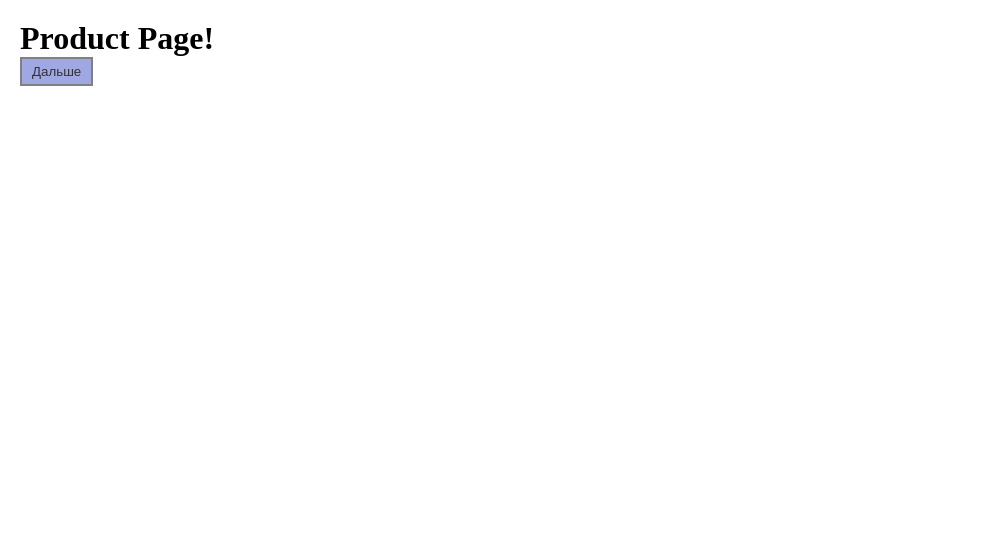
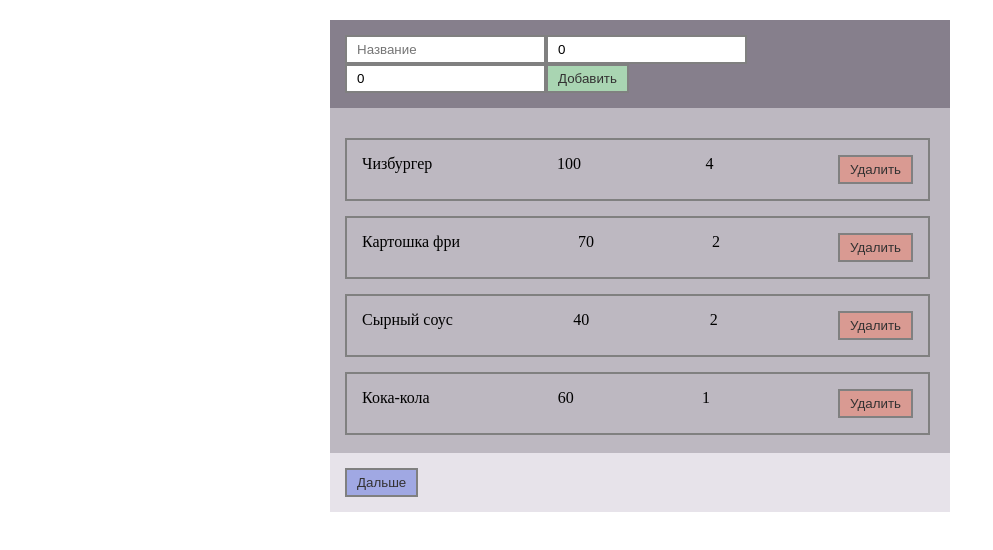
Before and after one commit to AlexxxMaxxx/Tasks_OVP, a Vue app: page /products in a window 1280 px wide. Shown: the top 550 px of the page, without its empty margins (0-993 px from the left). Built offline with nearby package versions, Linux system fonts and the light colour scheme.

Commit message:
Implement adding products

```diff
--- a/src/App.vue
+++ b/src/App.vue
@@ -16,4 +16,44 @@
 .app {
 	padding: 20px;
 }
+/*потом перенести в отдельный файл со стилями.scss*/
+.persons__body, .products__body {
+	width: 50%;
+	height: 100%;
+	min-height: 400px;
+	margin: 0 auto;
+	background-color: rgba(192, 172, 172, 0.349);
+
+	display: flex;
+	flex-direction: column;
+	justify-content: space-between;
+}
+
+.header {
+	padding: 15px;
+	background-color: rgb(134, 127, 140);
+}
+.content {
+	/* при добавлении scss сделать, чтобы высота изменялась от
+	кол-ва элементов */
+	padding: 15px;
+	background-color: rgb(189, 184, 193);
+}
+.footer {
+	padding: 15px;
+	background-color: rgb(231, 227, 234);
+}
+.header-list {
+	margin-bottom: 15px;
+}
+.content-list{
+	width: 100%;
+	height: 300px; /* сделать вычисляемой, чтобы не обрезались item */
+	overflow-y: scroll;
+ /* изменить стили скролла */
+}
+.content-list > * {
+	border: 2px solid grey;
+	margin: 0px 5px 15px 0px;
+}
 </style>
--- a/src/components/PersonForm.vue
+++ b/src/components/PersonForm.vue
@@ -1,6 +1,6 @@
 <template>
     <form class="person-form" @submit.prevent>
-        <app-input class="person-form__input input" v-model="person.name" type="text" placeholder="Имя"/>
+        <app-input class="person-form__input input" v-model="person.name" type="text" placeholder="Имя" />
         <app-button class="person-form__add-btn add-btn" @click="addPerson">Добавить</app-button>
     </form>
 </template>
@@ -17,7 +17,7 @@
     methods: {
         addPerson() {
             this.person.id = Date.now();
-            this.$emit("add", this.person);
+            this.$emit("addPerson", this.person);
             this.person = {
                 name: ""
             }
@@ -35,5 +35,4 @@
 .person-form__input {
     flex-grow: 1;
 }
-
 </style>
--- a/src/components/PersonItem.vue
+++ b/src/components/PersonItem.vue
@@ -1,7 +1,7 @@
 <template>
     <div class="person-item">
         <div class="person-item__name">{{ person.name }}</div>
-        <app-button class="person-item__rmv-btn rmv-btn" @click="$emit('remove', person)">Удалить</app-button>
+        <app-button class="person-item__rmv-btn rmv-btn" @click="$emit('removePerson', person)">Удалить</app-button>
     </div>
 </template>
 
--- a/src/components/PersonList.vue
+++ b/src/components/PersonList.vue
@@ -1,17 +1,14 @@
 <template>
 	<div class="person-list">
-	<div class="person-list__header">
-			<h3 v-show="persons.length == false">Кто угощает?<br />Добавим кого-нибудь!</h3>
-			<h3 v-show="persons.length === 1"> {{ persons.length }} cытый пользователь</h3>
-			<h3 v-show="persons.length > 1 && persons.length < 5">{{ persons.length }} cытых пользователя</h3>
-			<h3 v-show="persons.length > 4">{{ persons.length }} cытых пользователей</h3>
+	<div class="person-list__header-list header-list">
+			<h3>{{ headerList }}</h3>
 	</div>
-	<div class="person-list__content">
+	<div class="person-list__content-list content-list">
 	<person
 				v-for="person in persons"
 				:person="person"
 				:key="person.id"
-				@remove="$emit('remove', person)"
+				@removePerson="$emit('removePerson', person)"
 			/>
 	</div>
 	</div>
@@ -21,6 +18,11 @@
 <script>
 import Person from './PersonItem.vue'
 export default {
+	data() {
+		return {
+			headerList: "" /*заменить потом на Кто угощает? Добавим кого-нибудь!*/
+		}
+	},
 	components: {
 		Person,
 	},
@@ -30,21 +32,31 @@
 			required: true,
 		},
 	},
+	updated() {
+		this.headerList = this.getHeaderList();
+	},
+	methods: {
+		getHeaderList() {
+			const amountPersons = this.persons.length;
+
+			if (amountPersons) {
+				if (amountPersons === 1) {
+					return amountPersons + " cытый пользователь!";
+				}
+				else if (amountPersons > 4) {
+					return amountPersons + " cытых пользователей!";
+				}
+				else {
+					return amountPersons + " cытых пользователя!";
+				}
+			}
+			else {
+				return "Кто угощает? Добавим кого-нибудь!";
+			}
+		}
+	}
 }
 </script>
 
 <style scoped>
-.person-list__header {
-	margin-bottom: 15px;
-}
-.person-list__content{
-	width: 100%;
-	height: 300px; /* сделать вычисляемой, чтобы не обрезались item */
-	overflow-y: scroll;
- /* изменить стили скролла */
-}
-.person-list__content > * {
-	border: 2px solid grey;
-	margin: 0px 5px 15px 0px;
-}
 </style>
--- /dev/null
+++ b/src/components/ProductForm.vue
@@ -0,0 +1,35 @@
+<template>
+  <form class="product-form" @submit.prevent>
+    <app-input class="product-form__input input" v-model="product.name" type="text" placeholder="Название" />
+    <app-input class="product-form__input input" v-model="product.price" type="number" placeholder="Стоимость" />
+    <app-input class="product-form__input input" v-model="product.amount" type="number" placeholder="Количество" />
+    <app-button class="product-form__add-btn add-btn" @click="addProduct">Добавить</app-button>
+  </form>
+</template>
+
+<script>
+export default {
+  data() {
+    return {
+      product: {
+        name: "",
+        price: 0,
+        amount: 0
+      }
+    }
+  },
+  methods: {
+    addProduct() {
+      this.product.id = Date.now();
+      this.$emit('addProduct', this.product);
+      this.product = {
+        name: "",
+        price: 0,
+        amount: 0
+      }
+    },
+  }
+}
+</script>
+
+<style scoped></style>
--- /dev/null
+++ b/src/components/ProductItem.vue
@@ -0,0 +1,27 @@
+<template>
+  <div class="product-item">
+    <div class="product-item__property">{{ product.name }}</div>
+    <div class="product-item__property">{{ product.price }}</div>
+    <div class="product-item__property">{{ product.amount }}</div>
+    <app-button class="product-item__rmv-btn rmv-btn" @click="$emit('removeProduct', product)">Удалить</app-button>
+  </div>
+</template>
+
+<script>
+export default {
+  props: {
+    product: {
+      type: Object,
+      required: true,
+    }
+  }
+}
+</script>
+
+<style scoped>
+.product-item { /* доделать */
+  padding: 15px;
+  display: flex;
+  justify-content: space-between;
+}
+</style>
--- /dev/null
+++ b/src/components/ProductList.vue
@@ -0,0 +1,61 @@
+<template>
+  <div class="product-list">
+    <div class="product-list__header-list header-list">
+      <h3>{{ headerList }}</h3>
+    </div>
+    <div class="product-list__content-list content-list">
+    <product
+  				v-for="product in products"
+  				:product="product"
+  				:key="product.id"
+          @removeProduct="$emit('removeProduct', product)"
+  			/>
+    </div>
+  </div>
+</template>
+
+<script>
+import Product from '@/components/ProductItem.vue';
+export default {
+  data() {
+    return {
+      headerList: "" /*заменить потом на А чего это мы голодаем? Добавим что-нибудь!*/
+    }
+  },
+  props: {
+    products: {
+      type: Array,
+      required: true,
+    }
+  },
+  components: {
+    Product
+  },
+  updated() {
+    this.headerList = this.getHeaderList();
+  },
+  methods: {
+    getHeaderList() {
+      const amountProducts = this.products.length;
+
+      if (amountProducts) {
+        if (amountProducts === 1) {
+          return amountProducts + " позиция";
+        }
+        else if (amountProducts > 4) {
+          return amountProducts + " позиций";
+        }
+        else {
+          return amountProducts + " позиции";
+        }
+      }
+      else {
+        return "А чего это мы голодаем? Добавим что-нибудь!";
+      }
+    }
+  }
+}
+</script>
+
+<style scoped>
+</style>
--- a/src/components/pages/PersonPage.vue
+++ b/src/components/pages/PersonPage.vue
@@ -1,14 +1,13 @@
 <template>
 	<div class="persons">
 		<div class="persons__body">
-			<!--???-->
-			<div class="persons__header">
-				<person-form @add="addPerson" />
+			<div class="persons__header header">
+				<person-form @addPerson="addPerson" />
 			</div>
-			<div class="persons__content">
-				<person-list :persons="persons" @remove="removePerson" />
+			<div class="persons__content content">
+				<person-list :persons="persons" @removePerson="removePerson" />
 			</div>
-			<div class="persons__footer">
+			<div class="persons__footer footer">
 				<app-button class="next-btn" @click="$router.push('/products')">Дальше</app-button>
 			</div>
 		</div>
@@ -25,7 +24,7 @@
 	},
 	data() {
 		return {
-			persons: [
+			persons: [ /*потом очистить*/
 				{ id: 1, name: 'Саша' },
 				{ id: 2, name: 'Вика' },
 				{ id: 3, name: 'Вероника' },
@@ -44,31 +43,4 @@
 }
 </script>
 
-<style scoped>
-.persons__body {
-	width: 50%;
-	height: 100%;
-	min-height: 400px;
-	margin: 0 auto;
-	background-color: rgba(192, 172, 172, 0.349);
-
-	display: flex;
-	flex-direction: column;
-	justify-content: space-between;
-}
-
-.persons__header {
-	padding: 15px;
-	background-color: rgb(134, 127, 140);
-}
-.persons__content {
-	/* при добавлении scss сделать, чтобы высота изменялась от
-	кол-ва элементов */
-	padding: 15px;
-	background-color: rgb(189, 184, 193);
-}
-.persons__footer {
-	padding: 15px;
-	background-color: rgb(231, 227, 234);
-}
-</style>
+<style scoped></style>
--- a/src/components/pages/ProductPage.vue
+++ b/src/components/pages/ProductPage.vue
@@ -1,12 +1,48 @@
 <template>
-	<div>
-		<h1>Product Page!</h1>
-		<app-button class="next-btn" @click="$router.push('/results')">Дальше</app-button>
+	<div class="products">
+		<div class="products__body">
+			<div class="products__header header">
+				<product-form @addProduct="addProduct"></product-form>
+			</div>
+			<div class="products__content content">
+				<product-list :products="products" @removeProduct="removeProduct"></product-list>
+			</div>
+			<div class="products__footer footer">
+				<app-button class="next-btn" @click="$router.push('/results')">Дальше</app-button>
+			</div>
+		</div>
 	</div>
 </template>
 
 <script>
-export default {}
+import ProductForm from '@/components/ProductForm.vue';
+import ProductList from '@/components/ProductList.vue';
+
+export default {
+	components: {
+		ProductForm,
+		ProductList
+	},
+	data() {
+		return {
+			products: [ /*потом очистить*/
+				{ id: 1, name: 'Чизбургер', price: 100, amount: 4},
+				{ id: 2, name: 'Картошка фри', price: 70, amount: 2 },
+				{ id: 3, name: 'Сырный соус', price: 40, amount: 2 },
+				{ id: 4, name: 'Кока-кола', price: 60, amount: 1 },
+			],
+		}
+	},
+	methods: {
+		addProduct(product) {
+			this.products.push(product);
+		},
+		removeProduct(product) {
+			this.products = this.products.filter(p => p.id !== product.id);
+		}
+	}
+}
 </script>
 
-<style scoped></style>
+<style scoped>
+</style>
```
